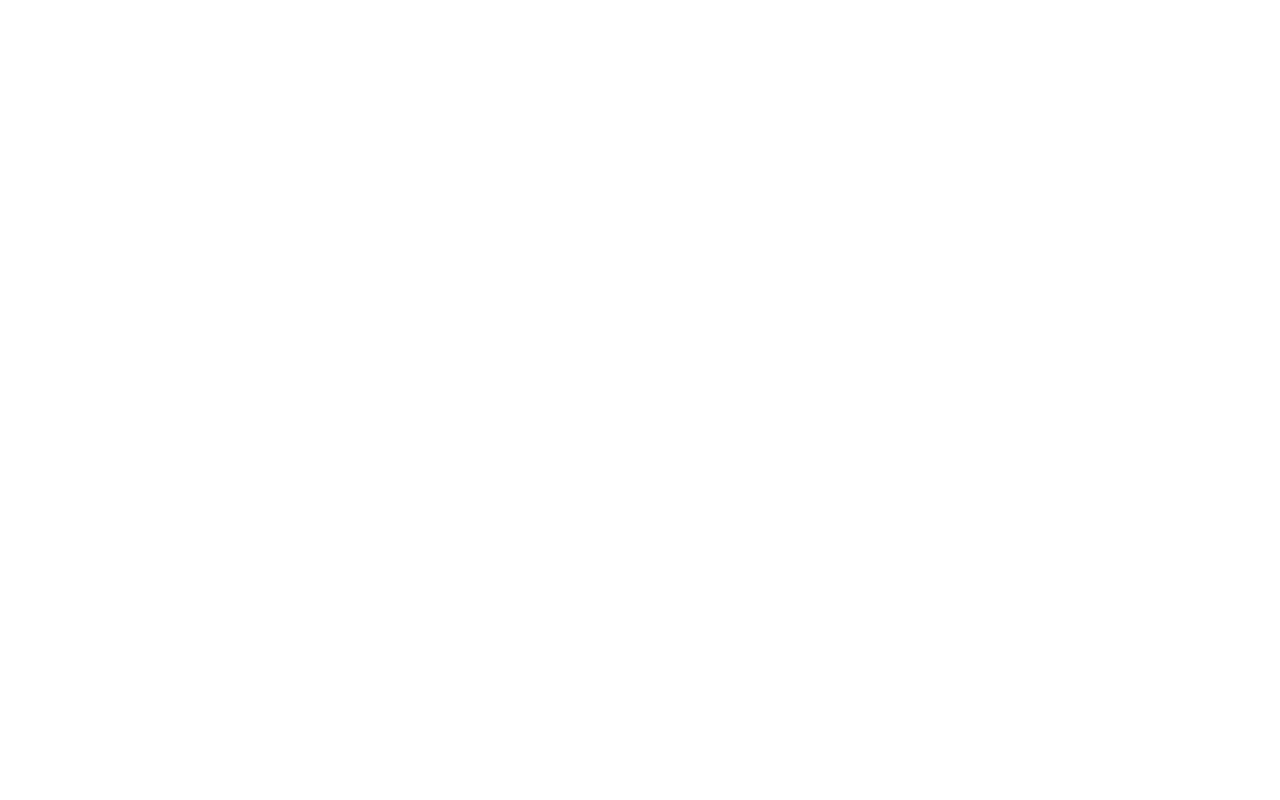
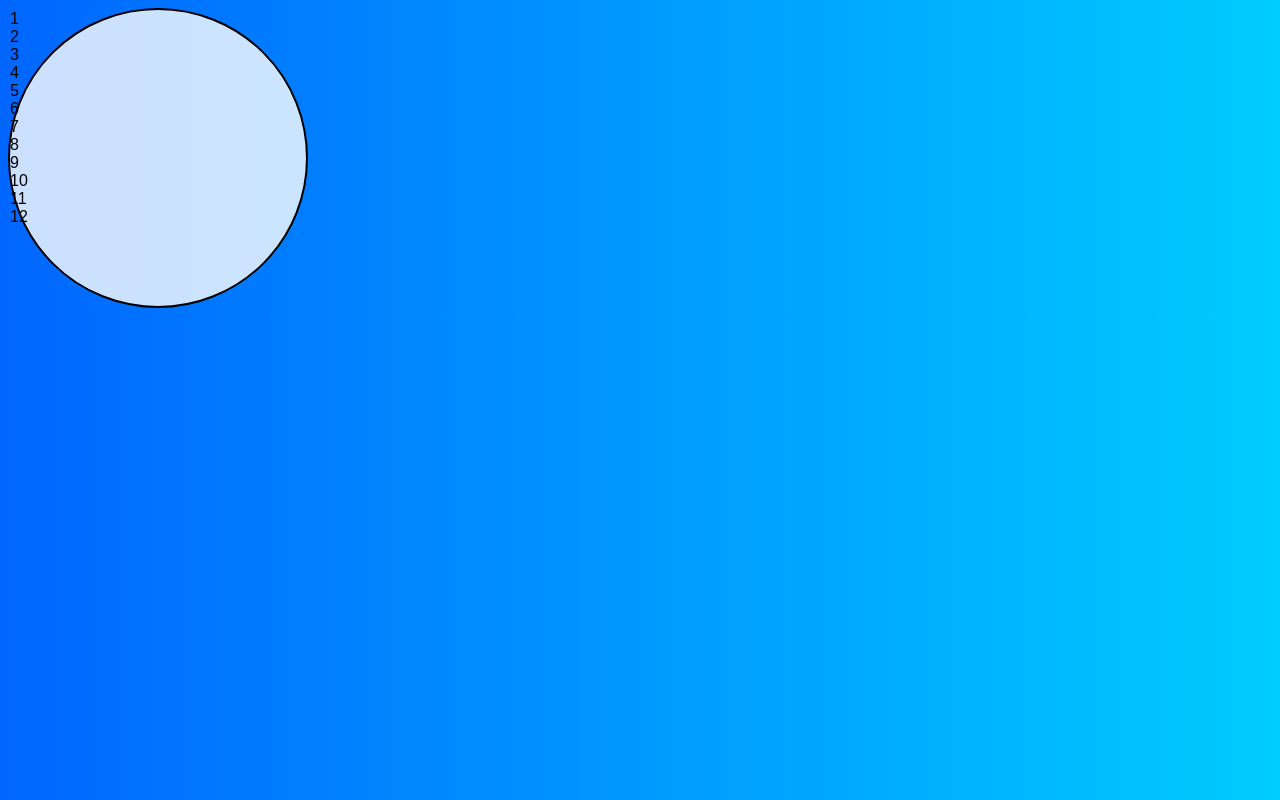
Before and after one commit to Akashaj86/Analog_Clock, a plain HTML site: page index.html in a window 1280 px wide. Drawn offline with Linux system fonts and the light colour scheme.

Commit message:
adding basic html and styling

```diff
--- a/index.html
+++ b/index.html
@@ -3,9 +3,28 @@
 <head>
     <meta charset="UTF-8">
     <meta name="viewport" content="width=device-width, initial-scale=1.0">
+    <link rel="stylesheet" href="style.css">
+    <script defer src="script.js"></script>
     <title>Analog Clock</title>
 </head>
 <body>
+    <div class="clock"><!--HERE WE WILL PUT ALL HANDS/ETC FOR CLOCK-->
+        <div class="hand hour"></div>
+        <div class="hand minute"></div>
+        <div class="hand second"></div>
+        <div class="number number1">1</div>
+        <div class="number number2">2</div>
+        <div class="number number3">3</div>
+        <div class="number number4">4</div>
+        <div class="number number5">5</div>
+        <div class="number number6">6</div>
+        <div class="number number7">7</div>
+        <div class="number number8">8</div>
+        <div class="number number9">9</div>
+        <div class="number number10">10</div>
+        <div class="number number11">11</div>
+        <div class="number number12">12</div>
 
+    </div>
 </body>
 </html>
--- a/style.css
+++ b/style.css
@@ -0,0 +1,16 @@
+*, *::after, *::before{
+    box-sizing: border-box;
+    font-family: Arial, Helvetica, sans-serif;
+}
+
+body{
+    background: linear-gradient(to right, hsl(216, 100%, 50%), hsl(192, 100%, 50%));
+}
+
+.clock{
+    width: 300px;
+    height: 300px; /*THIS MAKES IT A SQUARE*/
+    background-color: rgba(255, 255, 255, .8); /*THIS MAKES CLOCK FACE TRANSPARENT*/
+    border-radius: 50%; /*MAKES PERFECT CIRCLE*/
+    border: 2px solid black;
+}
```
